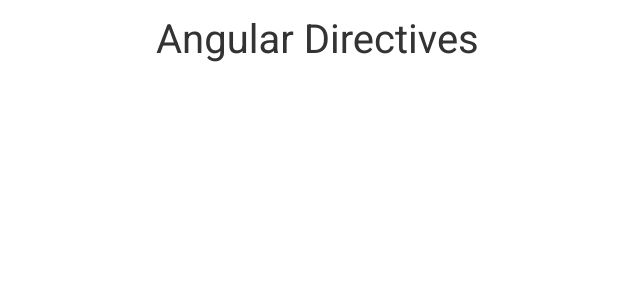
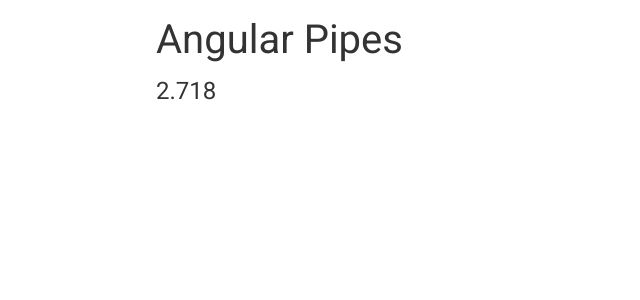
Before and after one commit to anushanush174/angularProject, an Angular app: page / in a window 1280 px wide. Shown: the top 300 px of the page, without its empty margins (0-640 px from the left). Built offline with nearby package versions, Linux system fonts and the light colour scheme.

Commit message:
continue

```diff
--- a/src/app/app.component.css
+++ b/src/app/app.component.css
@@ -0,0 +1,3 @@
+p{
+    font-size: 1.5rem;
+}
--- a/src/app/app.component.html
+++ b/src/app/app.component.html
@@ -1,3 +1,7 @@
 <div class="container">
-    <h1> Angular Directives</h1>
+    <h1> Angular Pipes</h1>
+
+    <p>
+        {{ e | number  }}
+    </p>
 </div>
--- a/src/app/app.component.ts
+++ b/src/app/app.component.ts
@@ -6,5 +6,5 @@ import { Component } from '@angular/core';
   styleUrls: ['./app.component.css']
 })
 export class AppComponent {
-  title = 'testAngular';
+  e: number = Math.E
 }
--- a/src/app/app.module.ts
+++ b/src/app/app.module.ts
@@ -10,12 +10,13 @@ import {FormsModule} from '@angular/forms'
   declarations: [
     AppComponent,
   ],
+
   imports: [
     BrowserModule,
     ReactiveFormsModule,
     FormsModule,
+  ],
 
-  ],
   providers: [],
   exports: [],
   bootstrap: [AppComponent]
```
Also changed, not shown: src/app/app-routing.module.ts (deleted, +0 -19 lines).
